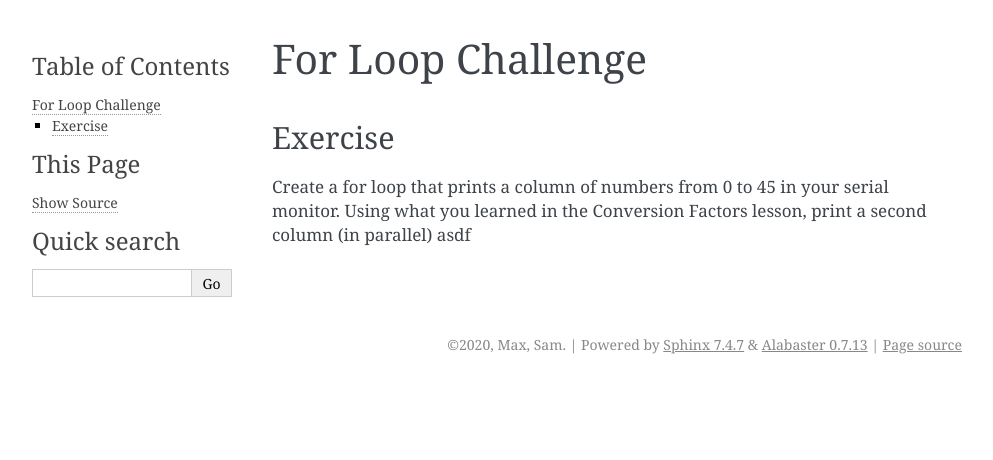
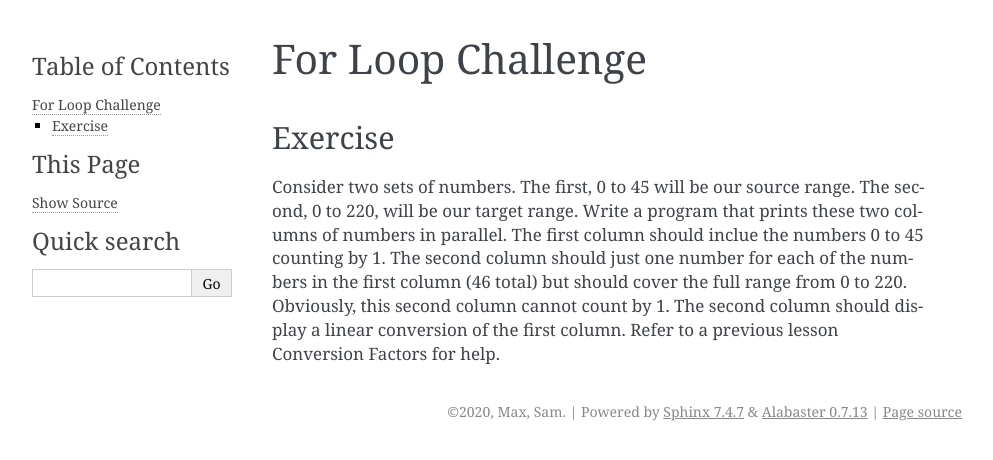
Before and after one commit to maxtkc/mvths-wiki, a Sphinx documentation site: the page built from docs/028j-for-loop-challenge.rst, in a window 1280 px wide. Shown: the top 460 px of the page, without its empty margins (148-1141 px from the left). Built offline with Sphinx 7.4.7, drawn with Linux system fonts in a browser that asks for light colours; pages that are not in the unit, such as notebooks, are missing from menus.

Commit message:
Update 028j-for-loop-challenge.rst

```diff
--- a/docs/028j-for-loop-challenge.rst
+++ b/docs/028j-for-loop-challenge.rst
@@ -4,5 +4,4 @@ For Loop Challenge
 Exercise
 --------
 
-Create a for loop that prints a column of numbers from 0 to 45 in your serial monitor. Using what you learned in the Conversion Factors lesson, print a second column (in parallel)
-asdf
+Consider two sets of numbers. The first, 0 to 45 will be our source range. The second, 0 to 220, will be our target range. Write a program that prints these two columns of numbers in parallel. The first column should inclue the numbers 0 to 45 counting by 1. The second column should just one number for each of the numbers in the first column (46 total) but should cover the full range from 0 to 220. Obviously, this second column cannot count by 1. The second column should display a linear conversion of the first column. Refer to a previous lesson Conversion Factors for help.
```
